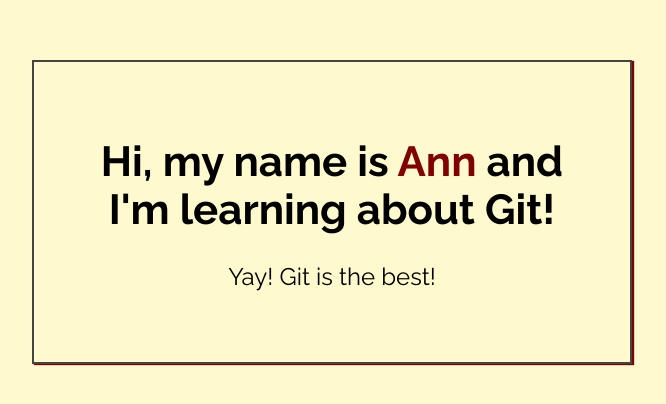
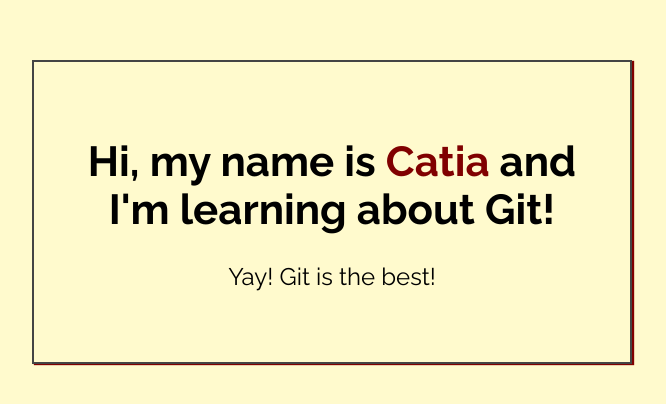
Before and after one commit to CatiaL/my-first-repo, a plain HTML site: page index.html in a window 1280 px wide. Shown: the part 188-592 px from the top of the page, without its empty margins (308-974 px from the left). Drawn offline with Linux system fonts and the light colour scheme.

Commit message:
Added name to index.html

```diff
--- a/index.html
+++ b/index.html
@@ -14,7 +14,7 @@
 <body>
 
     <div class="greeting">
-        <h1>Hi, my name is <span class="highlight">Ann</span> and I'm learning about Git! </h1>
+        <h1>Hi, my name is <span class="highlight">Catia</span> and I'm learning about Git! </h1>
 
         <p>Yay! Git is the best!</p>
     </div>
```
